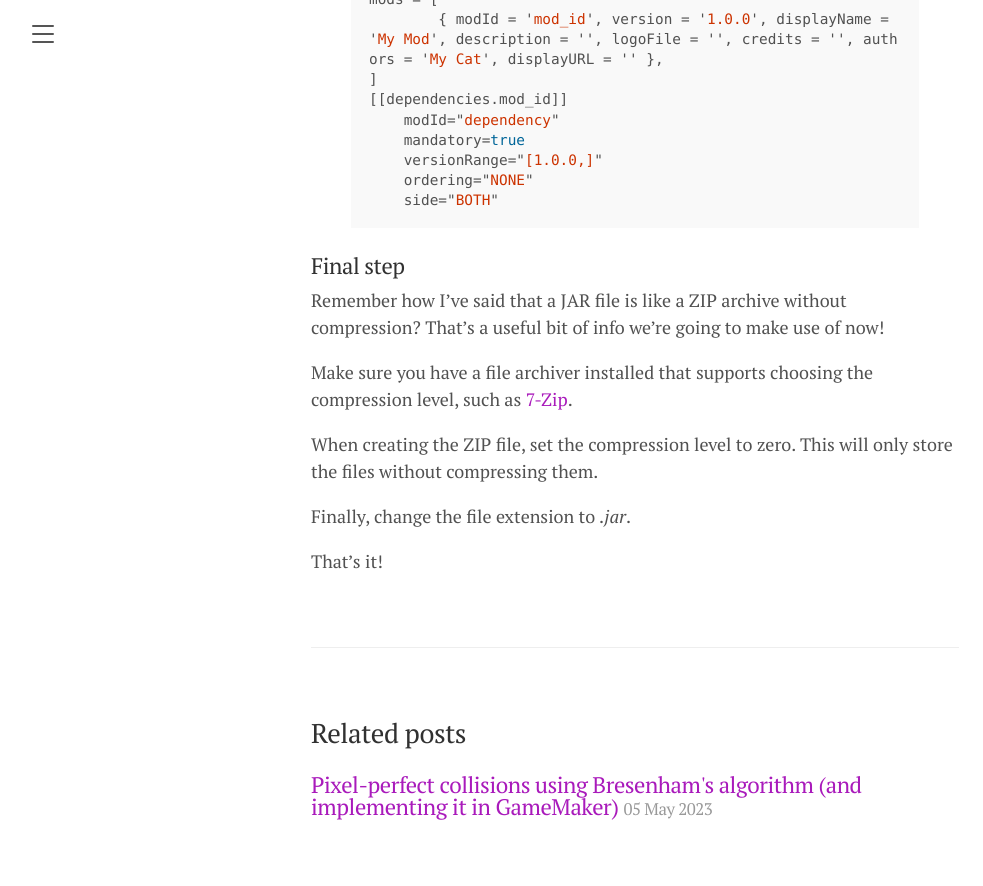
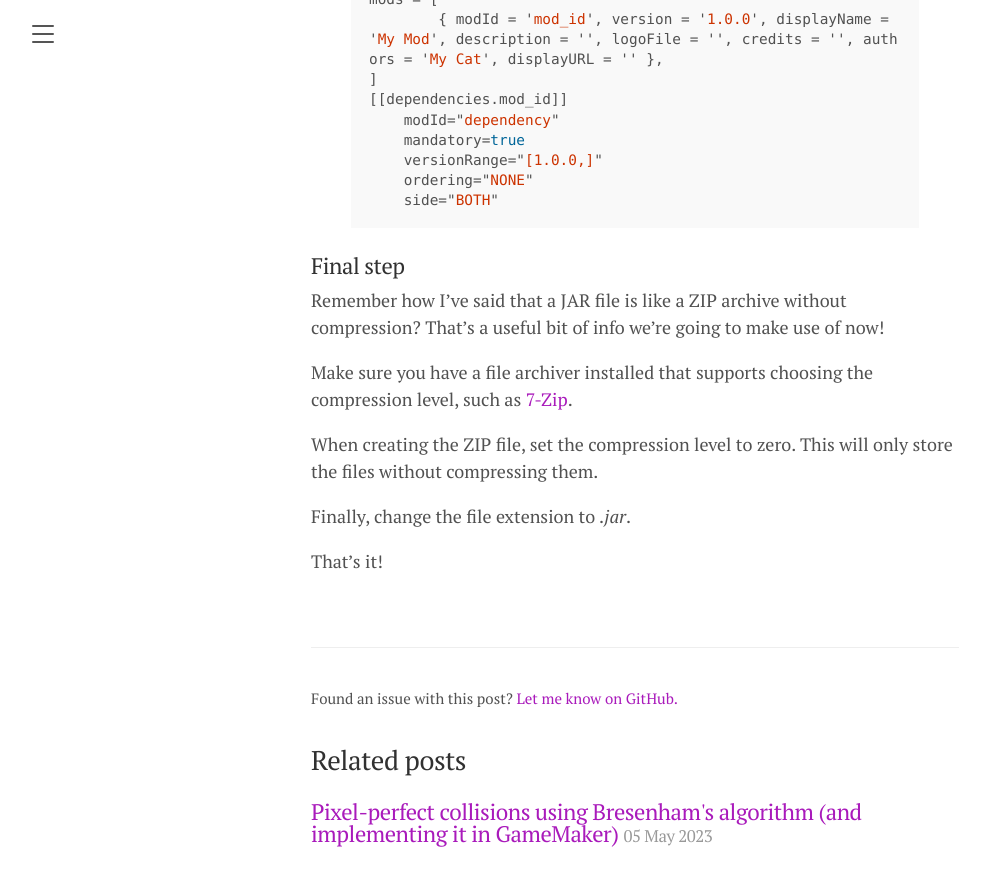
Before and after one commit to bebebea/bebebea.github.io, a Jekyll site: the page built from _posts/2023-05-06-packaging-your-minecraft-data-pack-as-a-mod.md, in a window 1280 px wide and 900 px high, scrolled down 1683 px. Shown: the top 886 px of the window, without its empty margins (5-988 px from the left). Built offline with Jekyll 4.4.1, drawn with Linux system fonts in a browser that asks for light colours.

Commit message:
Update post.html

```diff
--- a/_layouts/post.html
+++ b/_layouts/post.html
@@ -1,15 +1,14 @@
 ---
 layout: default
 ---
-
 <div class="post">
   <h1 class="post-title">{{ page.title }}</h1>
   <span class="post-date">{{ page.date | date_to_string }}</span>
   {{ content }}
 </div>
-
 {% if site.related_posts.size >= 1 %}
 <div class="related">
+  <p><small>Found an issue with this post? <a href="https://github.com/bebebea/bebebea.github.io/">Let me know on GitHub.</a></small></p>
   <h2>Related posts</h2>
   <ul class="related-posts">
     {% for post in site.related_posts limit:3 %}
```
